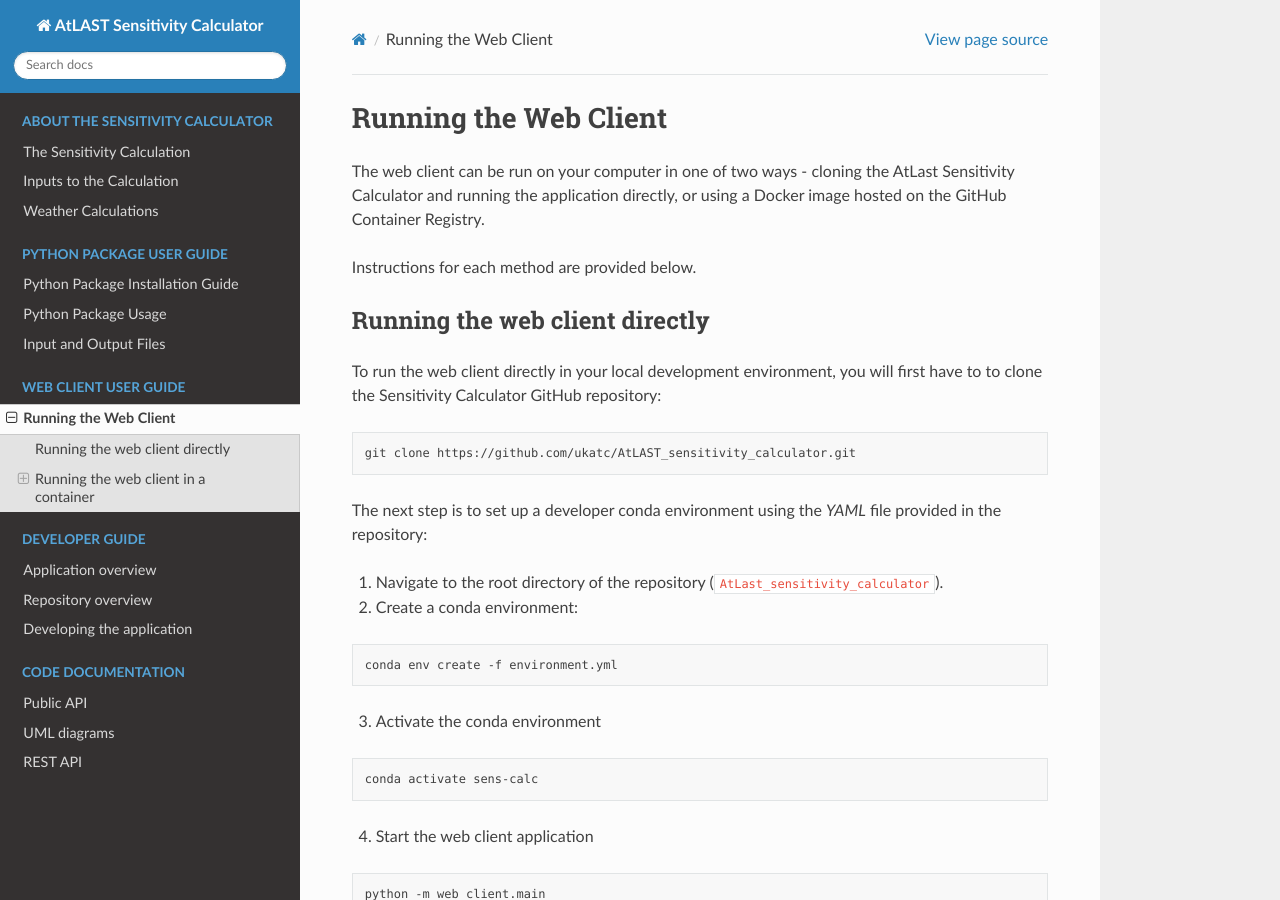
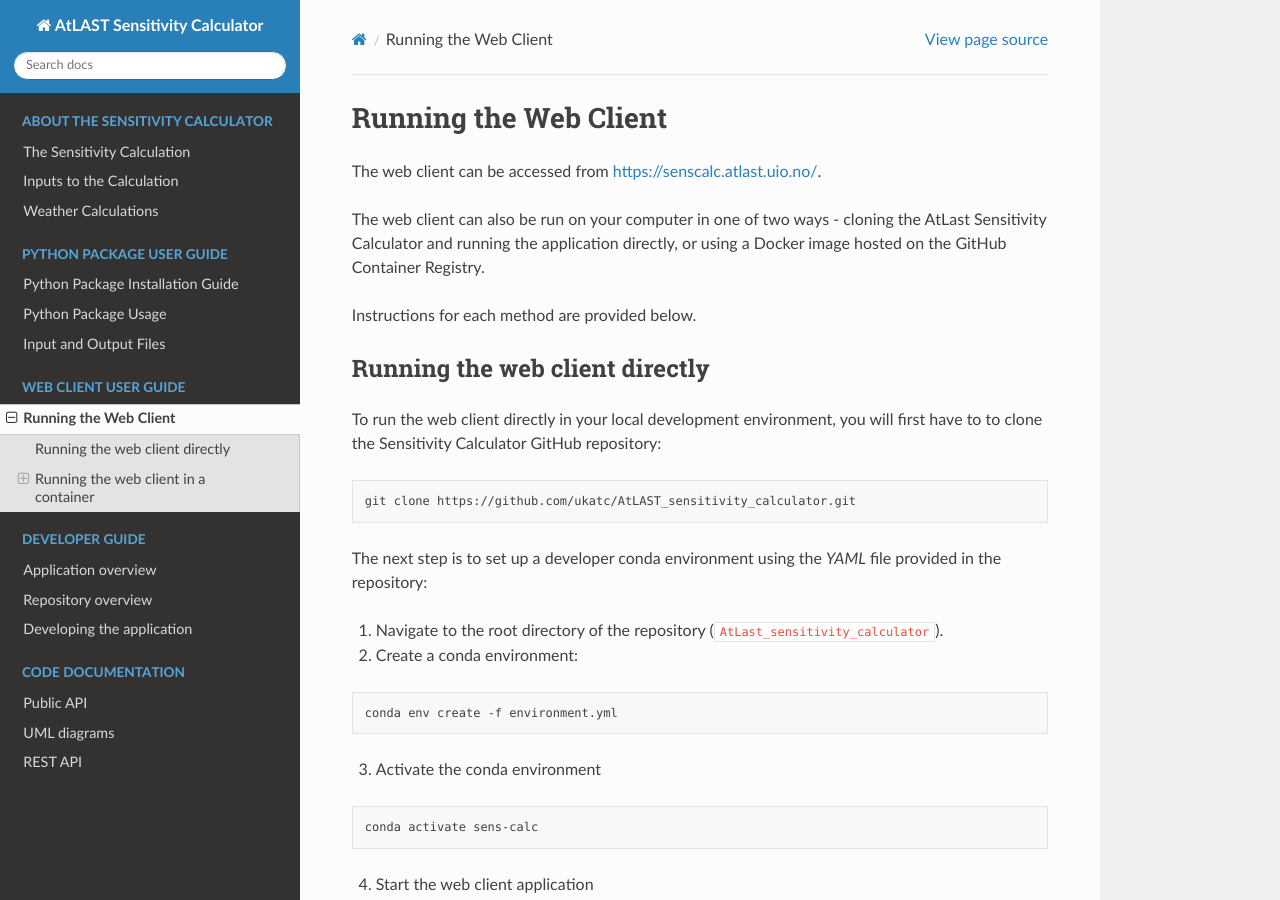
Before and after one commit to ukatc/AtLAST_sensitivity_calculator, a Sphinx documentation site: the page built from docs/source/user_guide/running_the_web_client.rst, in a window 1280 px wide and 900 px high. Built offline with Sphinx 7.4.7 and the Read the Docs theme 2.0.0, drawn with Linux system fonts in a browser that asks for light colours.

Commit message:
Update running_the_web_client.rst
Include link to web client.

```diff
--- a/docs/source/user_guide/running_the_web_client.rst
+++ b/docs/source/user_guide/running_the_web_client.rst
@@ -1,7 +1,9 @@
 Running the Web Client
 ======================
 
-The web client can be run on your computer in one of two ways - cloning
+The web client can be accessed from https://senscalc.atlast.uio.no/.
+
+The web client can also be run on your computer in one of two ways - cloning
 the AtLast Sensitivity Calculator and running the application directly, or
 using a Docker image hosted on the GitHub Container Registry.
 
```
